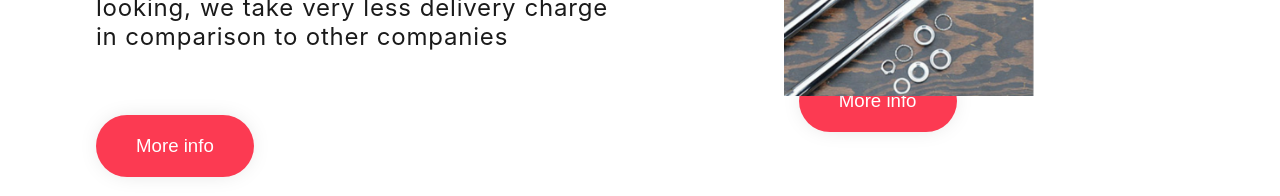
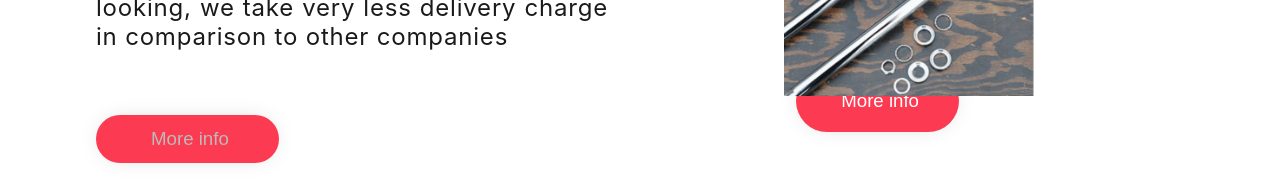
Before and after one commit to kelmag/shop-app, a React (Create React App) app: page / in a window 1280 px wide. Shown: the part 604-800 px from the top of the page. Built offline with nearby package versions, Linux system fonts and the light colour scheme.

Commit message:
Improuved Pill component

```diff
--- a/src/components/kit/Button/Pill/index.js
+++ b/src/components/kit/Button/Pill/index.js
@@ -1,11 +1,11 @@
 import React from 'react';
 import * as styles from './styles'
 
-const Pill = ({ icon, value, right, left }) => {
+const Pill = ({ icon, value, right, left, className, ...props }) => {
     return (
-        <styles.Wrap right={right} left={left}>
+        <styles.Wrap right={right} left={left} className={className} {...props}>
+            <i className={"fa " + icon}></i>
             {value}
-            <i className={"fa " + icon}></i>
         </styles.Wrap>
     );
 };
--- a/src/components/kit/Button/Pill/styles.js
+++ b/src/components/kit/Button/Pill/styles.js
@@ -12,6 +12,9 @@ export const Wrap = styled.button`
     border:unset;
     padding: 20px 40px;
     box-shadow: 0px 0px 23px -8px #ccc;
+    i {
+        margin-right:5px;
+    }
     @media (max-width: ${({ theme }) => theme.screens.smaller}) {
         padding: 10px 20px;
         font-size: ${({ theme }) => theme.fonts.medium};
```
